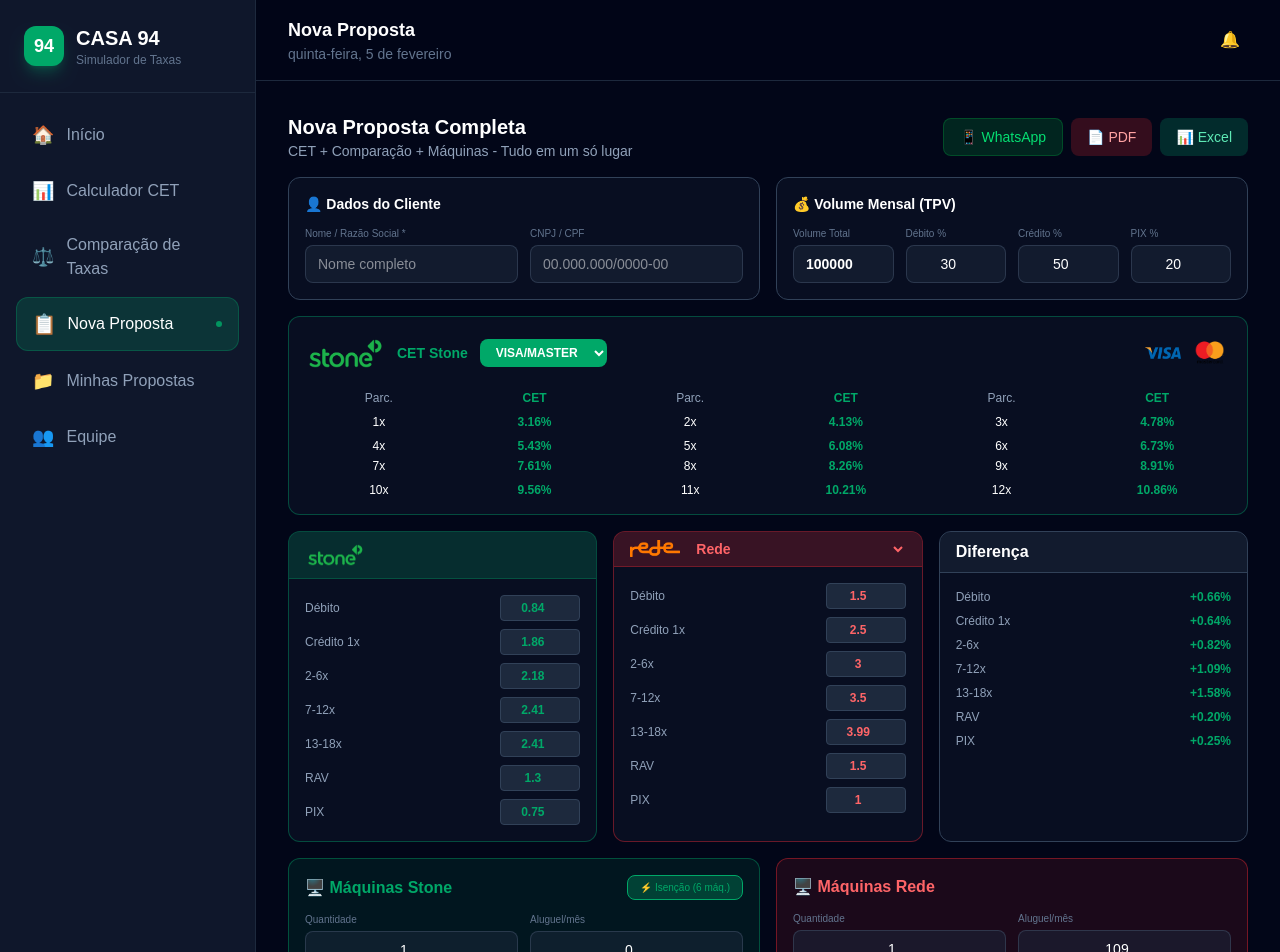
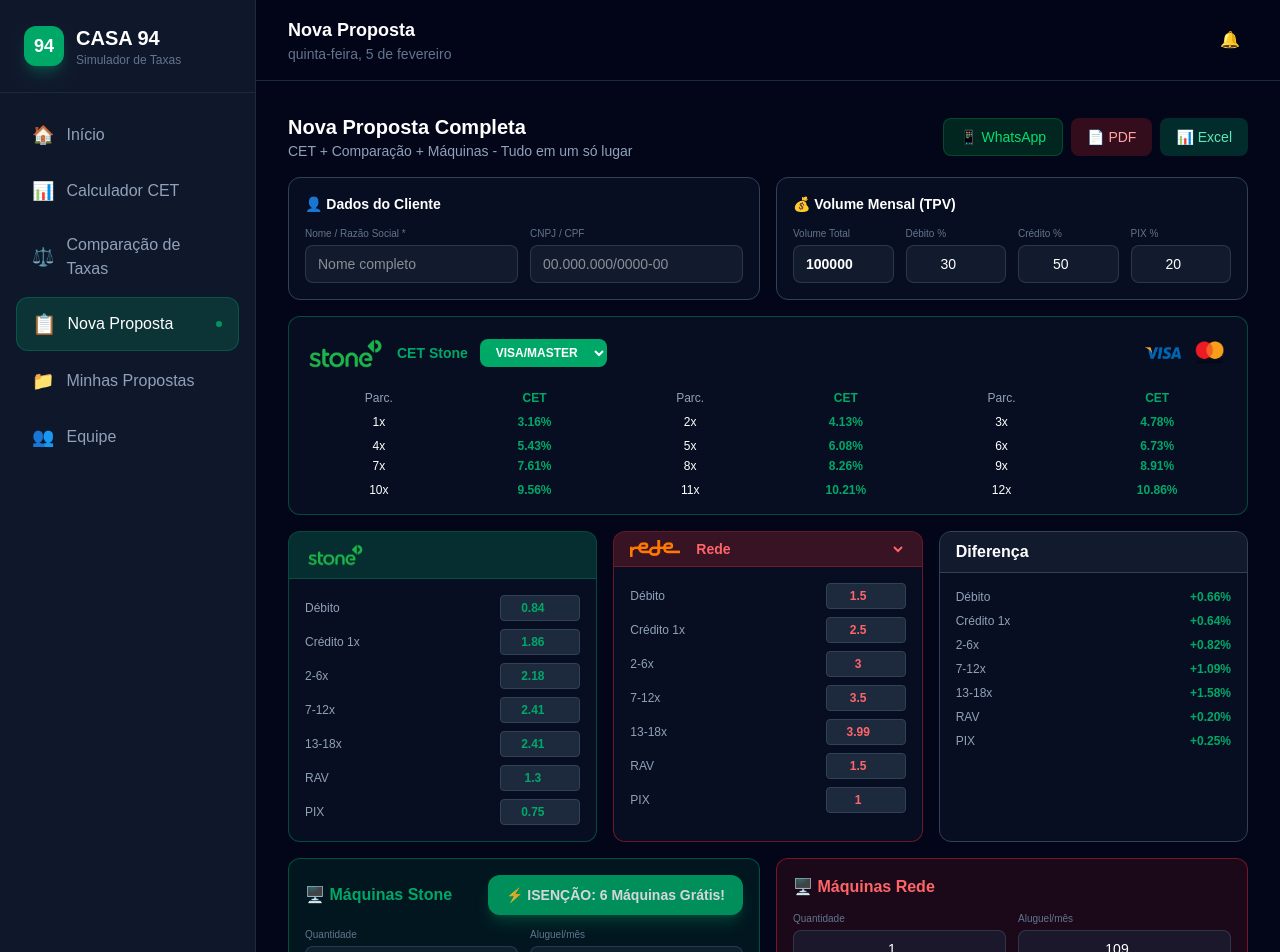
Before and after one commit to SDRCasagrande/casa94-stone, a Next.js app: page /dashboard/proposta in a window 1280 px wide. Shown: the top 952 px of the page. Built offline with nearby package versions, Linux system fonts and the light colour scheme.

Commit message:
fix: make isenção badge larger and more visible

```diff
--- a/src/app/dashboard/proposta/page.tsx
+++ b/src/app/dashboard/proposta/page.tsx
@@ -500,8 +500,8 @@
                         <span className="text-[#00A868] font-bold">🖥️ Máquinas Stone</span>
                         {maquinasIsentas > 0 && (
                             <button onClick={() => { setStoneQtdMaquinas(maquinasIsentas); setStoneAluguel(0); }}
-                                className="px-3 py-1 bg-[#00A868]/30 hover:bg-[#00A868]/50 border border-[#00A868] rounded-lg text-[10px] text-[#00A868] font-medium">
-                                ⚡ Isenção ({maquinasIsentas} máq.)
+                                className="px-4 py-2 bg-[#00A868] hover:bg-[#009960] border-2 border-[#00A868] rounded-xl text-sm text-white font-bold shadow-lg shadow-[#00A868]/30 animate-pulse">
+                                ⚡ ISENÇÃO: {maquinasIsentas} Máquina{maquinasIsentas > 1 ? 's' : ''} Grátis!
                             </button>
                         )}
                     </div>
```
